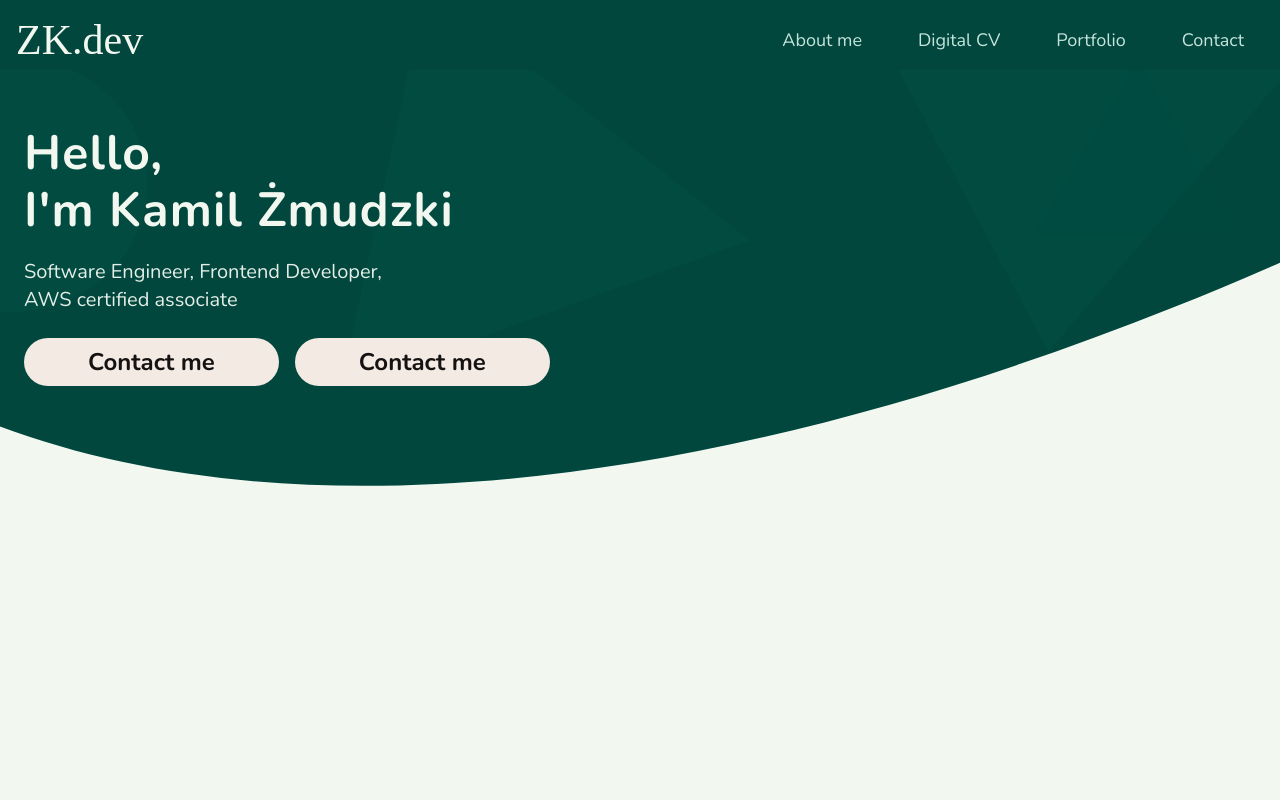
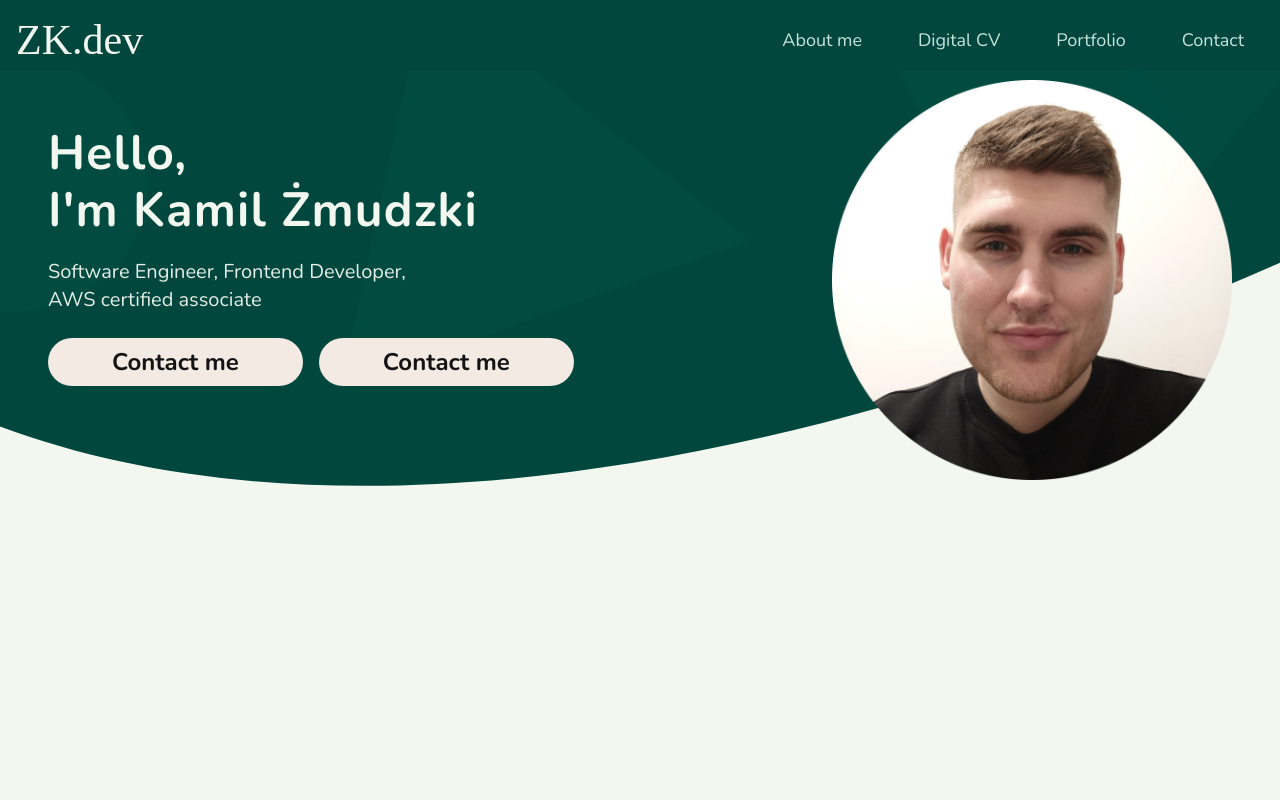
Before and after one commit to zmudzkikamil/kzmudzki-portfolio-client, a React (Vite) app: page / in a window 1280 px wide. Shown: the top 800 px of the page. Built offline with nearby package versions, Linux system fonts and the light colour scheme; a web font is replaced by a local one.

Commit message:
Implemented user photo to header

```diff
--- a/src/layout/view-layout.tsx
+++ b/src/layout/view-layout.tsx
@@ -14,7 +14,7 @@ export const ViewLayout: React.FC<Props> = ({ mode, children }) => {
   });
   return (
     <div className={viewStyle}>
-      <section className="container 2xl:max-w-[1280px] h-full mx-auto px-6">
+      <section className="max-w-[1280px] h-full mx-auto md:px-8 xl:px-12 px-4">
         {children}
       </section>
     </div>
--- a/src/shared/components/header/header.tsx
+++ b/src/shared/components/header/header.tsx
@@ -3,9 +3,5 @@ interface Props {
 }
 
 export const Header: React.FC<Props> = ({ children }) => {
-  return (
-    <header className="flex flex-col text-secondary gap-6 [&>*]:z-10">
-      {children}
-    </header>
-  );
+  return <header className="text-secondary [&>*]:z-10">{children}</header>;
 };
--- a/src/views/about-me/about-me.tsx
+++ b/src/views/about-me/about-me.tsx
@@ -14,6 +14,7 @@ const AboutMe: React.FC<Props> = () => {
       <Header>
         {/* Tailwind arbitrary values used here because of specific shape of header. */}
         <div className="absolute left-1/2 -translate-x-1/2 scale-105 w-full h-full max-h-[399px] max-w-[1947px] bg-[url('src/assets/header.svg')] bg-cover bg-center"></div>
+        <div className="flex flex-col gap-6 relative">
           <HeaderTitle>
             <span className="block leading-snug tracking-wide">Hello,</span>
             <span className="block tracking-wide">I'm Kamil Żmudzki</span>
@@ -23,6 +24,12 @@ const AboutMe: React.FC<Props> = () => {
             <Button label="Contact me" onClick={() => {}} />
             <Button label="Contact me" onClick={() => {}} />
           </div>
+          <img
+            src="src/assets/user.png"
+            alt="user"
+            className="absolute hidden md:block right-0 top-0 max-h-[320px] lg:max-h-[400px]"
+          />
+        </div>
       </Header>
       about me
     </ViewLayout>
```
Lines whose indentation alone changed are shown as unchanged.
